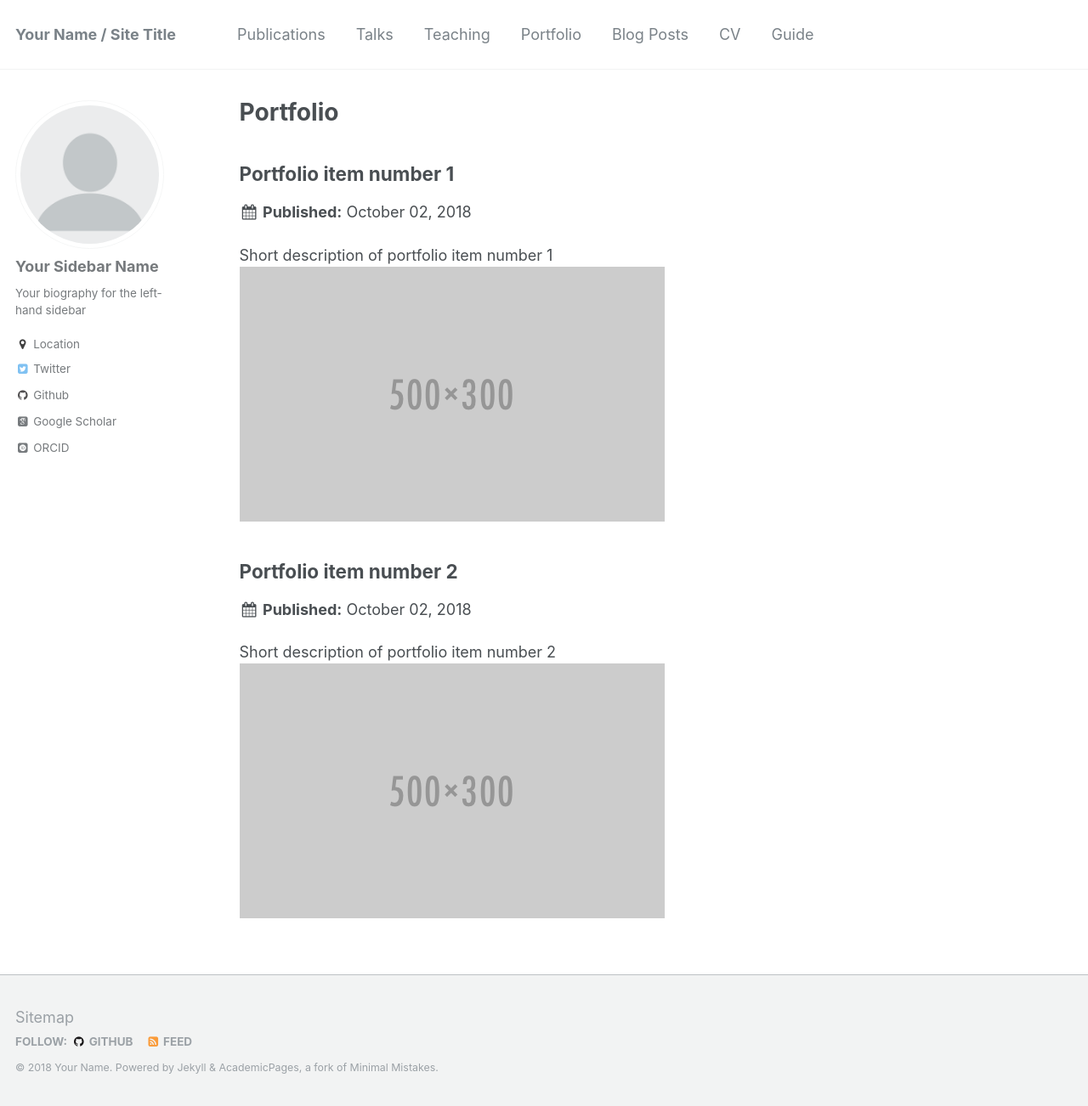
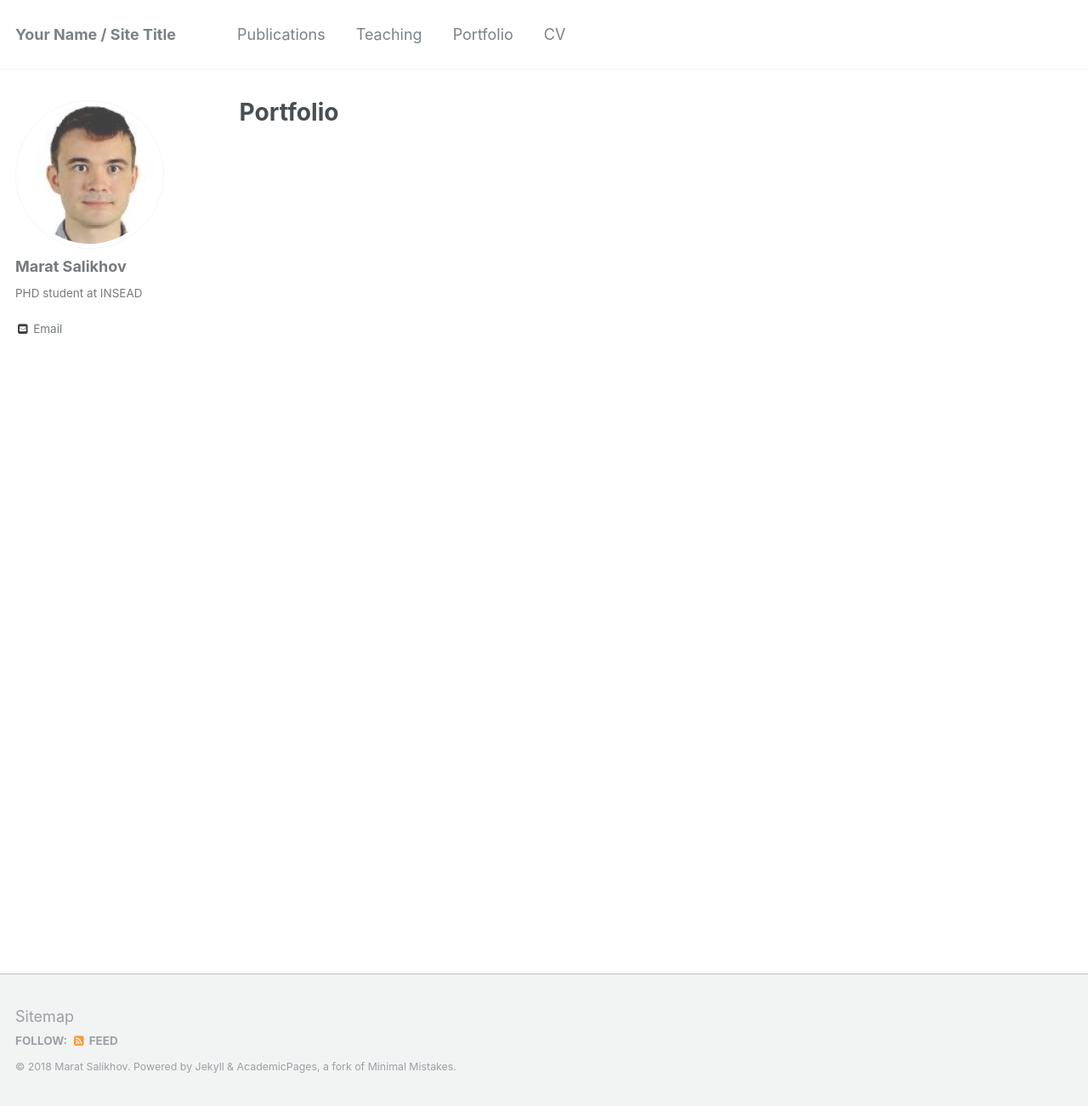
Before and after one commit to marat-salikhov/marat-salikhov.github.io, a Jekyll site: the page built from _pages/portfolio.html, in a window 1280 px wide and 1302 px high. Shown: the whole window at 85% size. Built offline with Jekyll 4.4.1, drawn with Linux system fonts in a browser that asks for light colours; some web fonts are replaced.

Commit message:
customization-1

```diff
--- a/_config.yml
+++ b/_config.yml
@@ -9,11 +9,11 @@
 locale                   : "en-US"
 title                    : "Your Name / Site Title"
 title_separator          : "-"
-name                     : &name "Your Name"
+name                     : &name "Marat Salikhov"
 description              : &description "personal description"
-url                      : https://academicpages.github.io # the base hostname & protocol for your site e.g. "https://mmistakes.github.io"
+url                      : https://www.maratsalikhov.com # the base hostname & protocol for your site e.g. "https://mmistakes.github.io"
 baseurl                  : "" # the subpath of your site, e.g. "/blog"
-repository               : "academicpages/academicpages.github.io"
+repository               : "marat-salikhov/marat-salikhov.github.io"
 teaser                   :  # filename of teaser fallback teaser image placed in /images/, .e.g. "500x300.png"
 breadcrumbs              : false # true, false (default)
 words_per_minute         : 160
@@ -56,7 +56,7 @@ yandex_site_verification :
 
 # Social Sharing
 twitter:
-  username               : &twitter
+  username               :
 facebook:
   username               :
   app_id                 :
@@ -79,13 +79,13 @@ analytics:
 
 # Site Author
 author:
-  name             : "Your Sidebar Name"
-  avatar           : "profile.png"
-  bio              : "Your biography for the left-hand sidebar"
-  location         : "Location"
+  name             : "Marat Salikhov"
+  avatar           : "maratsalikhov.jpeg"
+  bio              : "PHD student at INSEAD"
+  location         :
   employer         :
-  googlescholar    : "http://yourfullgooglescholarurl.com"
-  email            :
+  googlescholar    :
+  email            : "marat.salikhov@insead.edu"
   uri              :
   bitbucket        :
   codepen          :
@@ -93,19 +93,19 @@ author:
   flickr           :
   facebook         :
   foursquare       :
-  github           : "academicpages"
+  github           :
   google_plus      :
   keybase          :
   instagram        :
   lastfm           :
   linkedin         :
-  orcid            : "http://orcid.org/yourorcidurl"
+  orcid            :
   pinterest        :
   soundcloud       :
-  stackoverflow    : # http://stackoverflow.com/users/123456/username
+  stackoverflow    :
   steam            :
   tumblr           :
-  twitter          : "replacethistwitterhandle"
+  twitter          :
   vine             :
   weibo            :
   xing             :
@@ -176,27 +176,10 @@ collections:
   publications:
     output: true
     permalink: /:collection/:path/
-  portfolio:
-    output: true
-    permalink: /:collection/:path/
-  talks:
-    output: true
-    permalink: /:collection/:path/
 
 
 # Defaults
 defaults:
-  # _posts
-  - scope:
-      path: ""
-      type: posts
-    values:
-      layout: single
-      author_profile: true
-      read_time: true
-      comments: true
-      share: true
-      related: true
   # _pages
   - scope:
       path: ""
@@ -231,14 +214,6 @@ defaults:
       author_profile: true
       share: true
       comment: true
-  # _talks
-  - scope:
-      path: ""
-      type: talks
-    values:
-      layout: talk
-      author_profile: true
-      share: true
 
 # Sass/SCSS
 sass:
```
Also changed, not shown: _data/navigation.yml (+0 -9 lines), images/maratsalikhov.jpeg (added).
